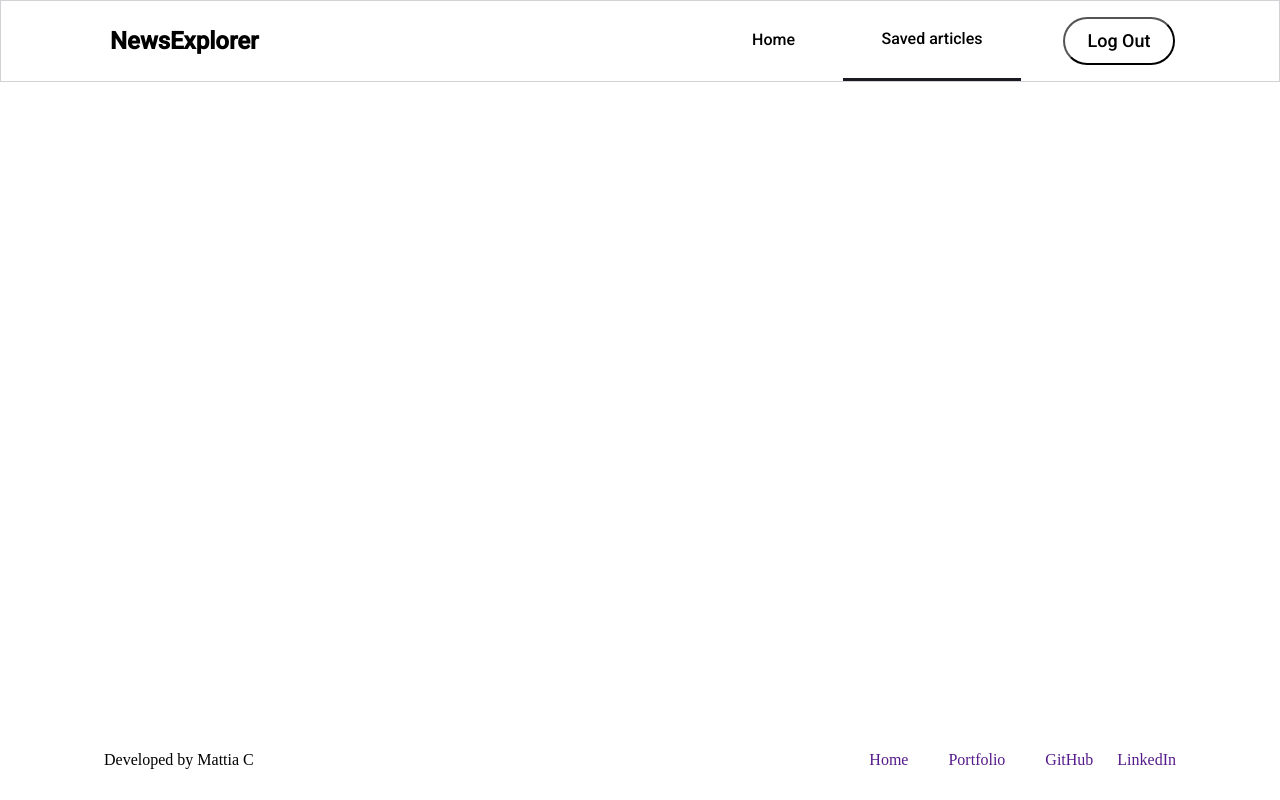
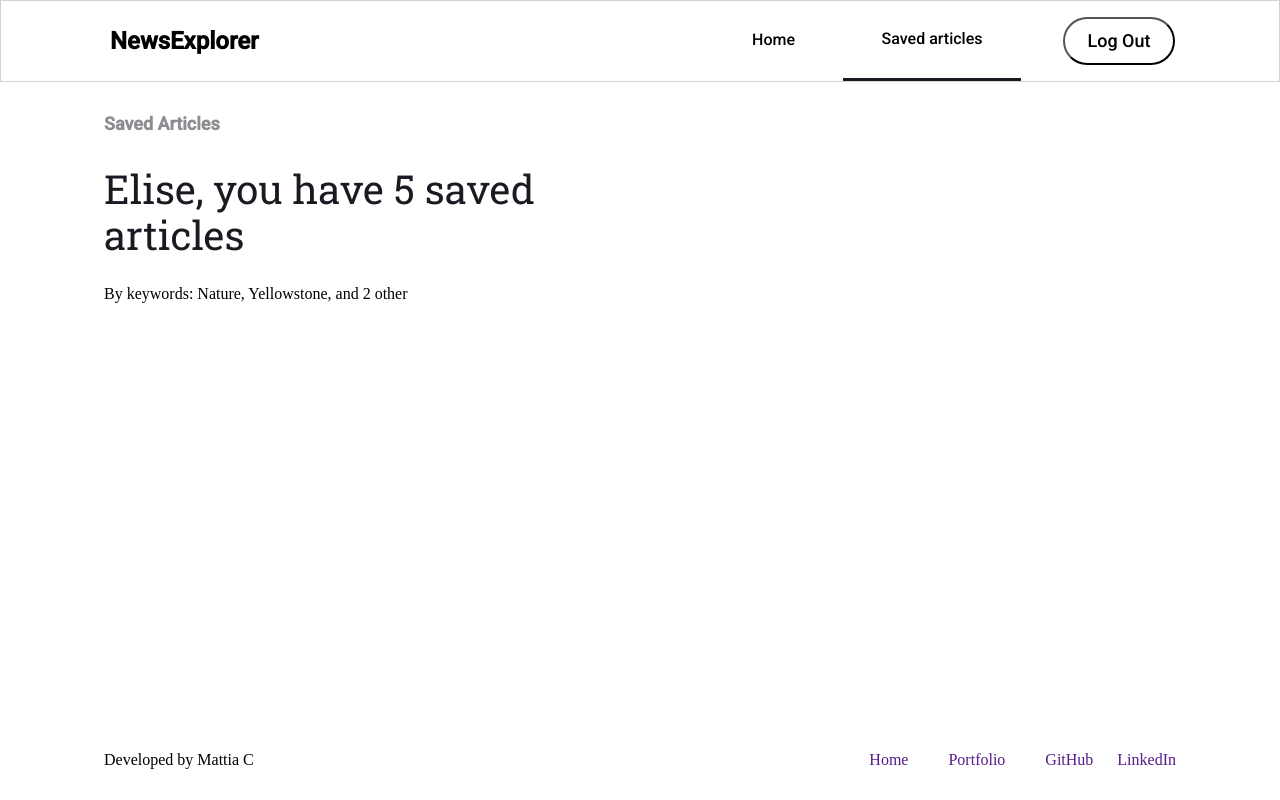
Before and after one commit to mattcontest/news_explorer_frontend, a React (Vite) app: page /saved-news in a window 1280 px wide. Built offline with nearby package versions, Linux system fonts and the light colour scheme; no server answers.

Commit message:
Implementing saved-news components and styling

```diff
--- a/src/components/SavedNewsHeader/SavedNewsHeader.css
+++ b/src/components/SavedNewsHeader/SavedNewsHeader.css
@@ -1,4 +1,37 @@
 .saved__news_header {
   /* border: solid red; */
-  background: black;
+  background-color: transparent;
+  position: relative;
+
+  width: auto;
+  height: 294px;
+  /* border: solid red; */
 }
+
+.saved__news_header_content {
+  display: flex;
+  justify-content: flex-start;
+  padding-left: 104px;
+}
+
+.saved__news__header_title {
+  width: 712px;
+  /* height: 24px;
+  border: solid red; */
+  font-family: "Roboto";
+  font-size: 18px;
+  line-height: 24px;
+  letter-spacing: 0px;
+  color: rgba(26, 27, 34, 0.5);
+}
+
+.saved__news_header_description {
+  width: 530px;
+  height: 92px;
+  /* border: solid red; */
+  font-size: 40px;
+  line-height: 46px;
+  font-family: "Roboto Slab";
+  font-weight: 400;
+  color: rgba(26, 27, 34, 1);
+}
--- a/src/components/SavedNewsHeader/SavedNewsHeader.jsx
+++ b/src/components/SavedNewsHeader/SavedNewsHeader.jsx
@@ -9,6 +9,17 @@ function SavedNewsHeader({ handleLoginClick, isLoggedIn }) {
           handleLoginClick={handleLoginClick}
           isLoggedIn={isLoggedIn}
         />
+        <div className="saved__news_header_content">
+          <div className="internal__saved_header_wrapper">
+            <h5 className="saved__news__header_title">Saved Articles</h5>
+            <h1 className="saved__news_header_description">
+              Elise, you have 5 saved articles
+            </h1>
+            <p className="saved__news_header_keywords">
+              By keywords: Nature, Yellowstone, and 2 other
+            </p>
+          </div>
+        </div>
       </div>
     </div>
   );
```
